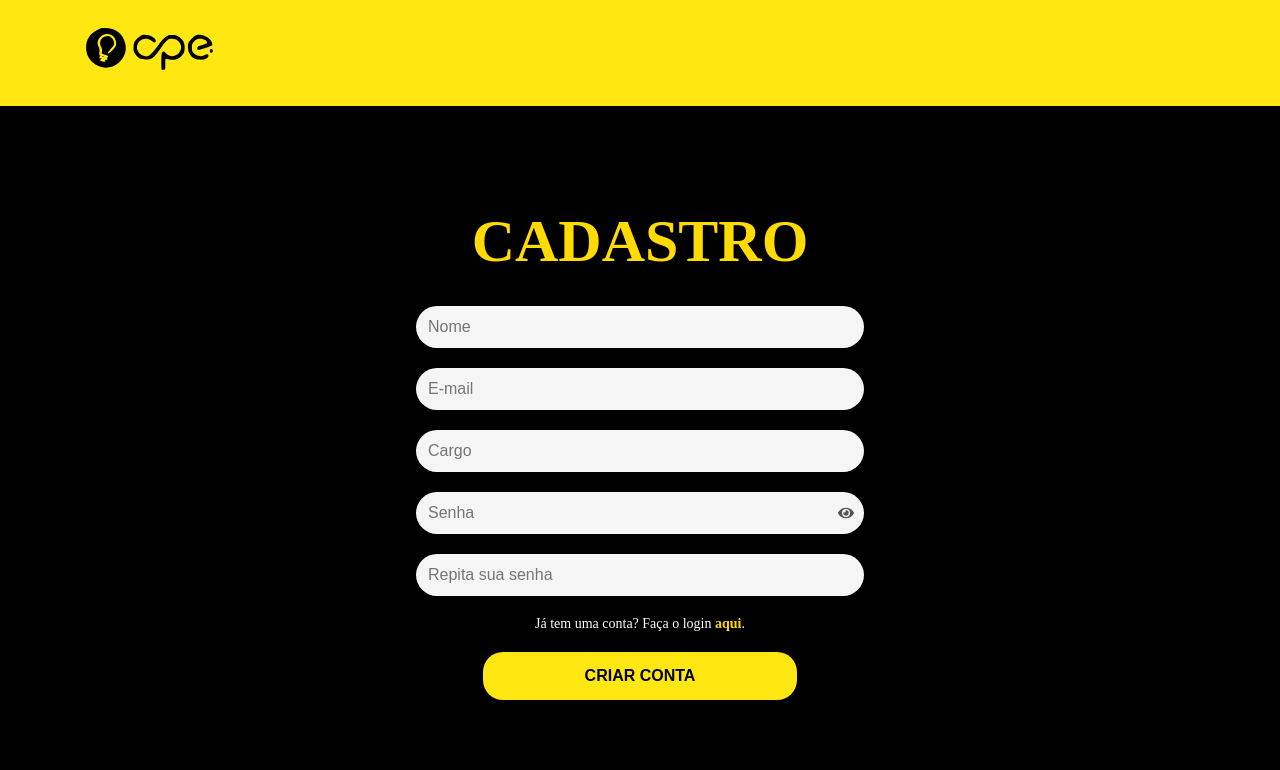
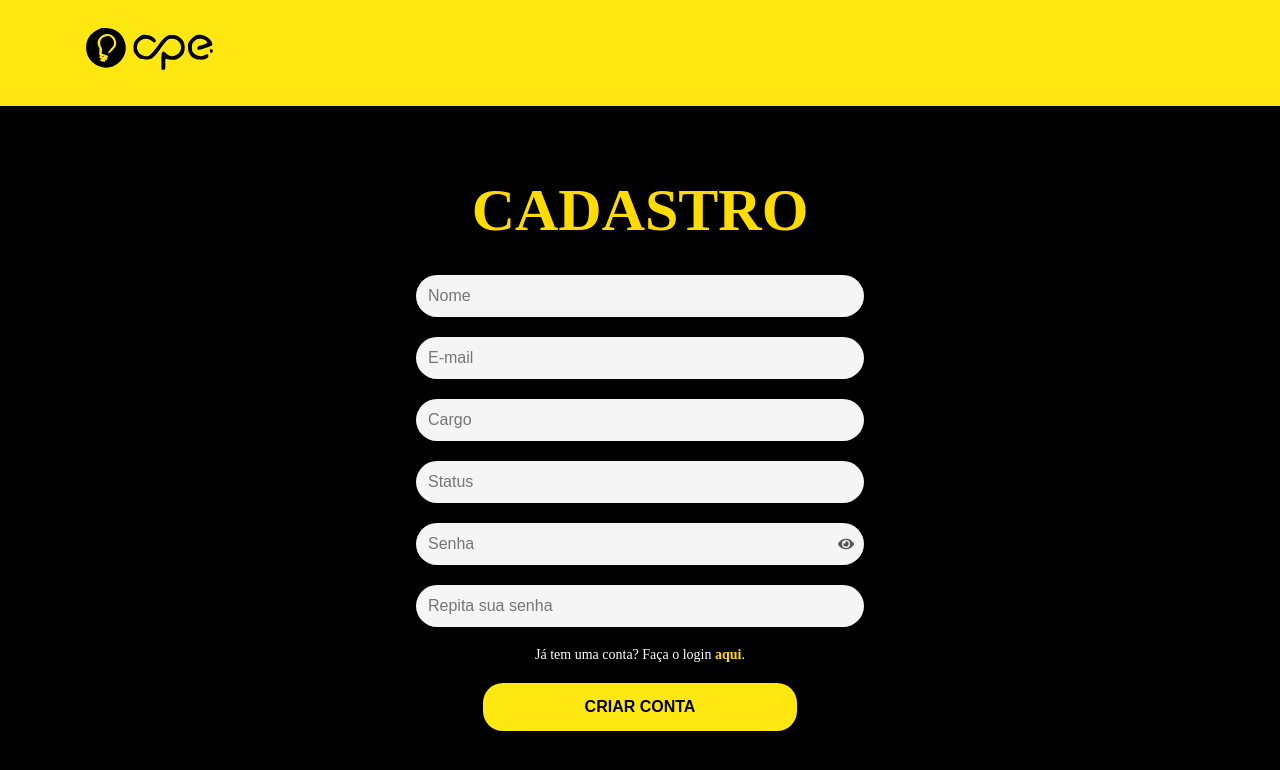
Before and after one commit to LucasOtsuAkatsuka/CpeFrontend, a React (Vite) app: page /cadastro in a window 1280 px wide. Shown: the top 770 px of the page. Built offline with nearby package versions, Linux system fonts and the light colour scheme.

Commit message:
linkagem funcionando

```diff
--- a/src/Pages/Cadastro/Cadastro.jsx
+++ b/src/Pages/Cadastro/Cadastro.jsx
@@ -35,6 +35,7 @@ export default function Cadastro() {
               <ImputForm  {...register("nome")} type="text" placeholder="Nome" />
               <ImputForm  {...register("email")} type="email" placeholder="E-mail" />
               <ImputForm  {...register("cargo")} type="text" placeholder="Cargo" />
+              <ImputForm  {...register("status")} type="text" placeholder="Status" />
               <InputPassword  {...register("senha")} type="password" placeholder="Senha"/>
               <ImputForm type="password" placeholder="Repita sua senha"/>
               <LoginLink>
```
